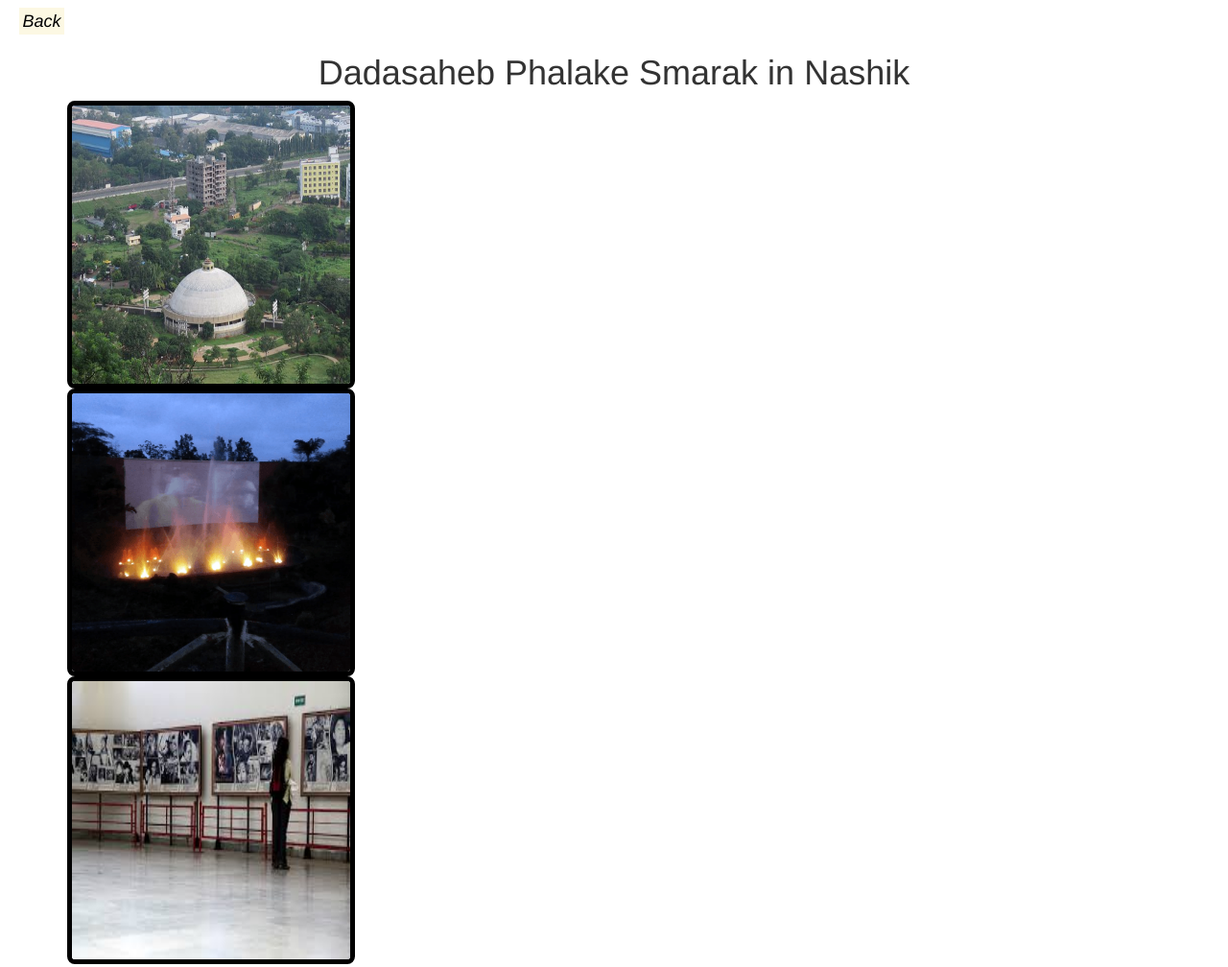
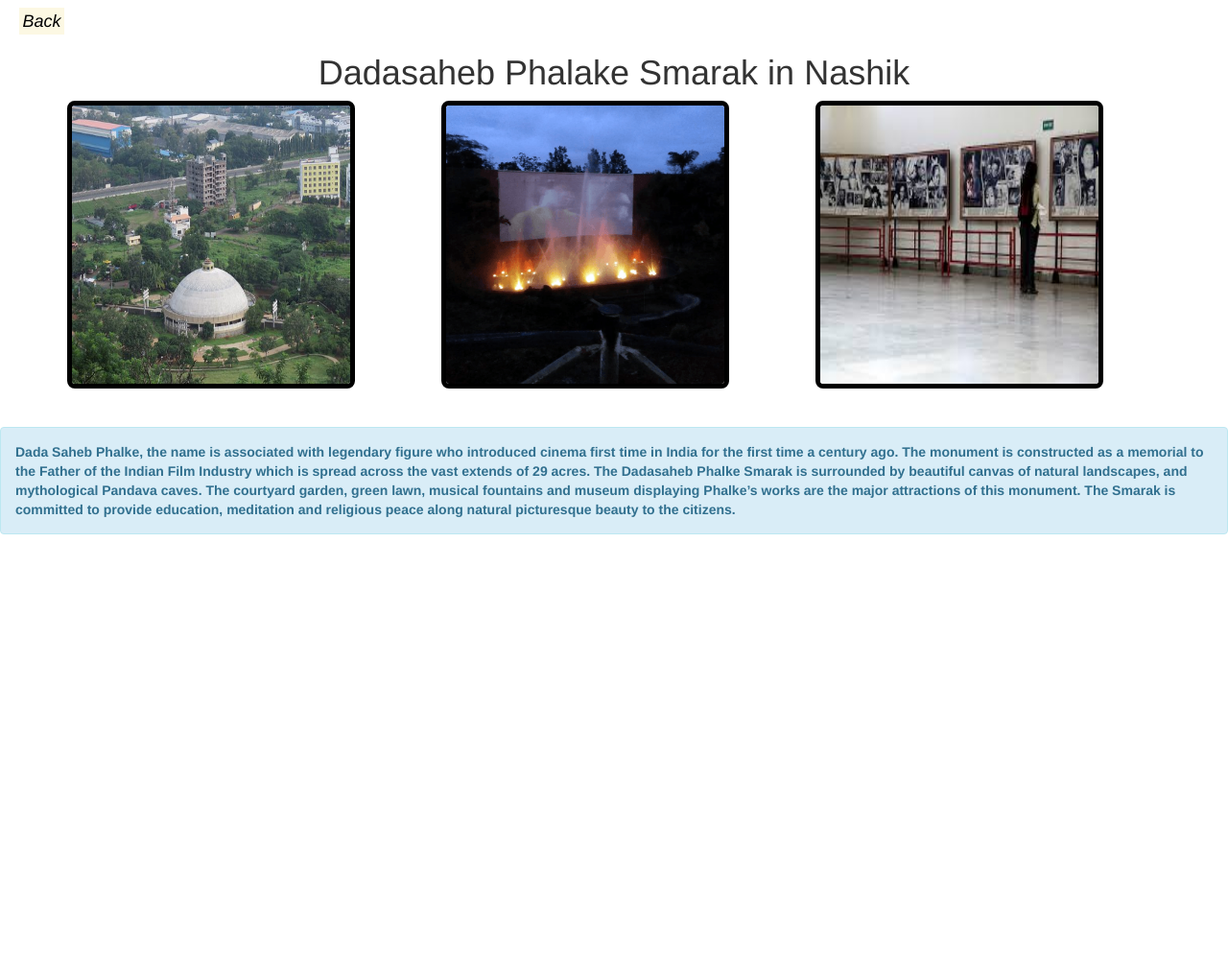
Before and after one commit to jadhavpooja2121/nashik-yatra, a plain HTML site: page phalake.html in a window 1280 px wide. Shown: the top 1008 px of the page at 96% size. After the commit the page ends 800 px from the top, so only its background shows below. Drawn offline with nearby package versions, Linux system fonts and the light colour scheme.

Commit message:
Update phalake.html

```diff
--- a/phalake.html
+++ b/phalake.html
@@ -1,4 +1,5 @@
-<html lanh="eng">
+<!DOCTYPE html>
+<html lang="eng">
 <head>
 <title>Nashik Yatra-Phalake Smarak</title>
 <meta charset="UTF-8">
@@ -32,11 +33,11 @@ padding:50px 50px;
 <h1><center>Dadasaheb Phalake Smarak in Nashik</center></h1>
 <div class="container">
 <div class="row">
-<div class="col-md-4 col sm-6 col-lg-12">
+<div class="col-md-4 col sm-6 col-lg-4">
 <img src="phalake2.jpg" width="300" height="300"></div>
-<div class="col-md-4 col sm-6 col-lg-12">
+<div class="col-md-4 col sm-6 col-lg-4">
 <img src="phalake3.png" width="300" height="300"></div>
-<div class="col-md-4 col sm-6 col-lg-12">
+<div class="col-md-4 col sm-6 col-lg-4">
 <img src="phalake1.jpg" width="300" height="300"></div>
 </div>
 </div>
```
